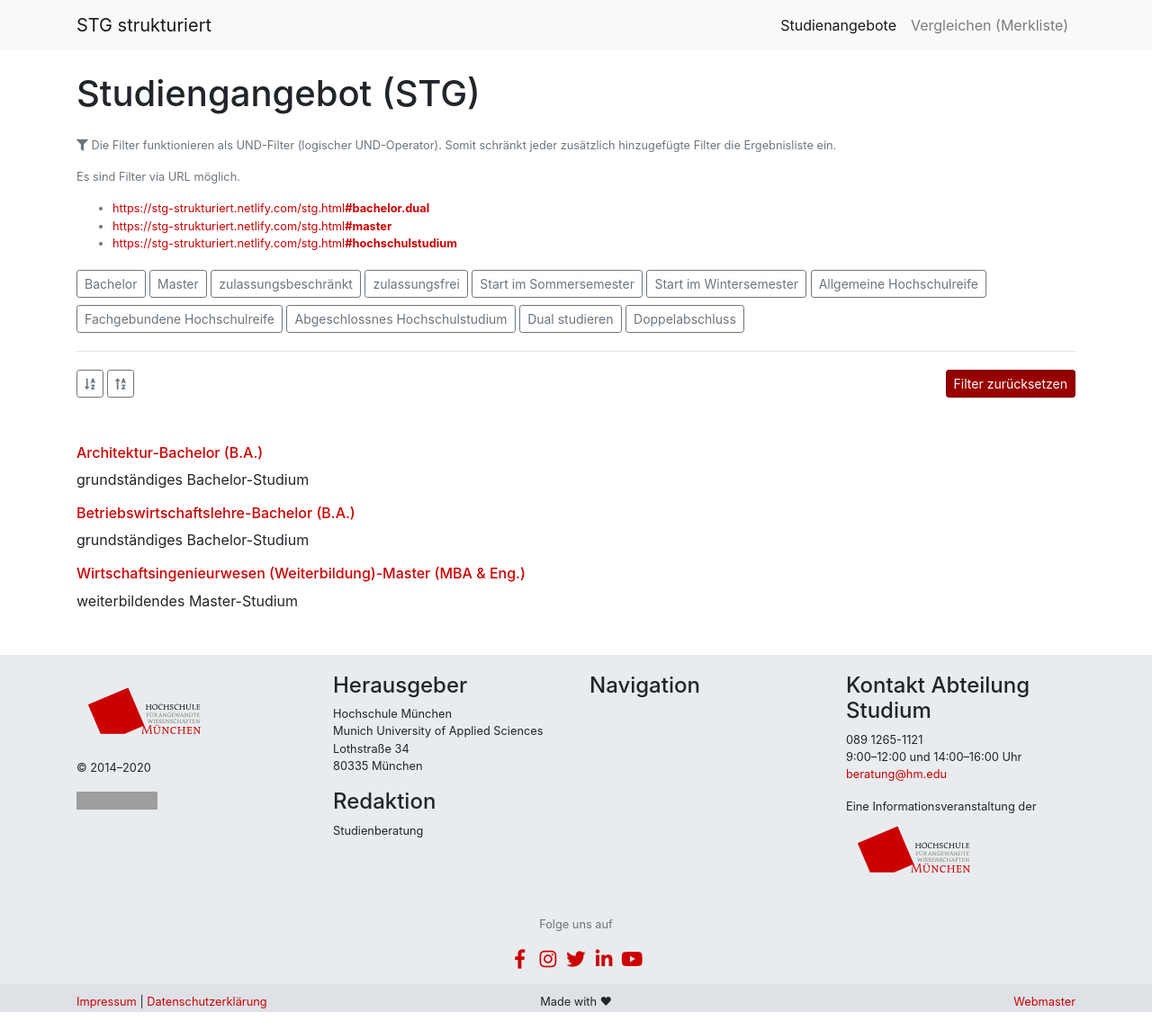
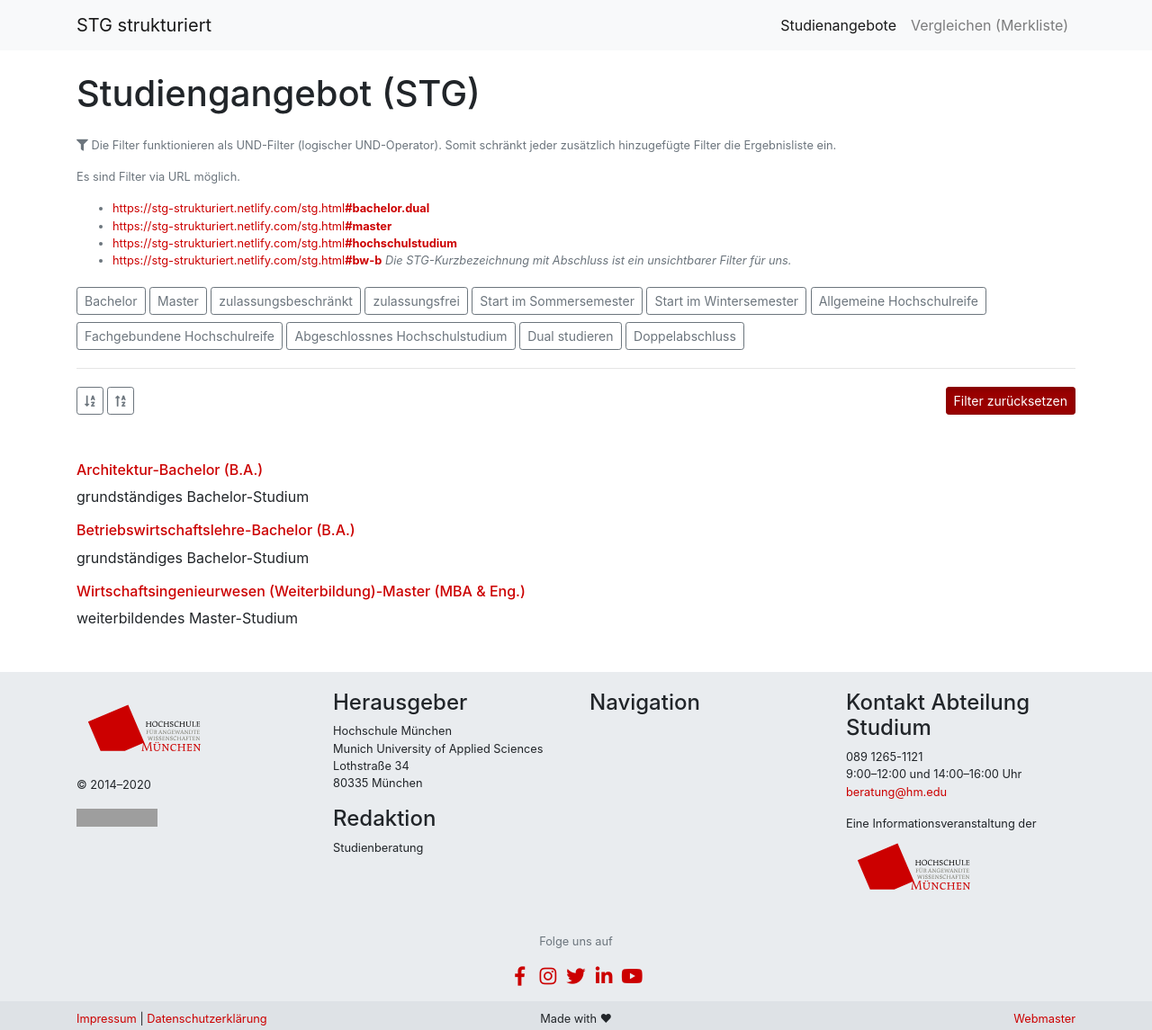
Before and after one commit to tgermer/stg, a Jekyll site: the page built from stg.html, in a window 1280 px wide and 1145 px high. Shown: the whole window at 90% size. Built offline with Jekyll 4.4.1, drawn with Linux system fonts in a browser that asks for light colours; grey boxes are pictures that could not be loaded.

Commit message:
STG-Kurzbezeichnung als Filter.

```diff
--- a/stg.html
+++ b/stg.html
@@ -39,6 +39,7 @@
   <li><a href="{{site.url}}{{page.url}}#bachelor.dual">{{site.url}}{{page.url}}<strong>#bachelor.dual</strong></a></li>
   <li><a href="{{site.url}}{{page.url}}#master">{{site.url}}{{page.url}}<strong>#master</strong></a></li>
   <li><a href="{{site.url}}{{page.url}}#hochschulstudium">{{site.url}}{{page.url}}<strong>#hochschulstudium</strong></a></li>
+  <li><a href="{{site.url}}{{page.url}}#bw-b">{{site.url}}{{page.url}}<strong>#bw-b</strong></a> <em>Die STG-Kurzbezeichnung mit Abschluss ist ein unsichtbarer Filter für uns.</em></li>
 </ul>
 
 <button type="button" class="btn my-1 btn-sm btn-outline-secondary" data-toggle=".bachelor">Bachelor</button>
@@ -64,6 +65,8 @@
   {% for stg in site.data.stg %}
   <div data-order="{{ stg.fachrich }}-{{ stg.abschluss }} ({{ stg.grade_kurz }})" class="
         mb-0 mix
+        {{ stg.stg_kurz_abschluss_kurz | downcase  }}
+        {{ stg.stg_kurz_abschluss_kurz }}
         {{ stg.abschluss | downcase }}
         {{ stg.studien_begin | join: " " | downcase }}
         <!-- {% assign begin = stg.studien_begin %}{% case begin %}{% when "Sommersemester" %}sose{% when "Wintersemester"%}wise{% else %}fehler{% endcase %} -->
```
